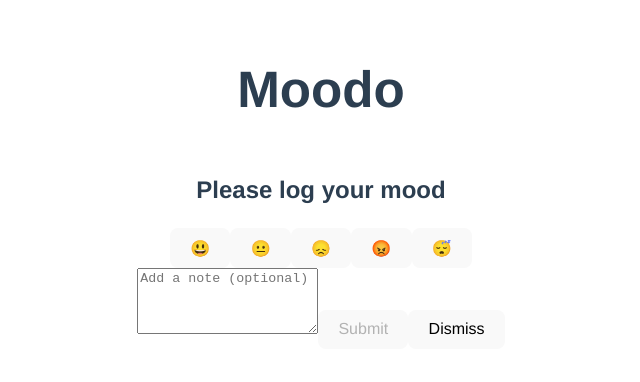
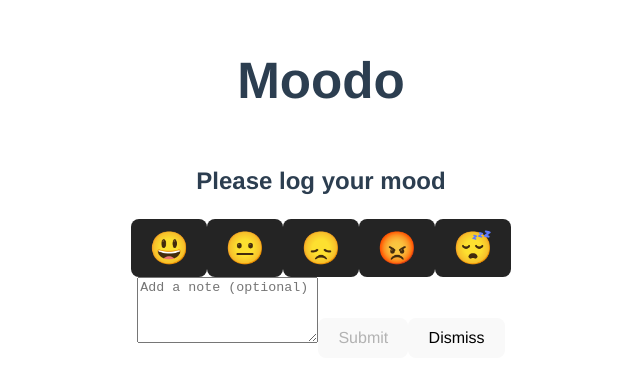
Before and after one commit to Moodo-dev/MoodoCore, a Vue app: page / in a window 1280 px wide. Shown: the part 244-626 px from the top of the page, without its empty margins (319-959 px from the left). Built offline with nearby package versions, Linux system fonts and the light colour scheme.

Commit message:
stylize the selector

```diff
--- a/src/components/MoodSelector.vue
+++ b/src/components/MoodSelector.vue
@@ -19,3 +19,23 @@ const props = defineProps<{ modelValue: string | null }>()
 const moods = ['😃', '😐', '😞', '😡', '😴'] //Probably change later?
 // TODO: find out a way to make it a slider? 👀
 </script>
+
+<style scoped>
+.moodSelector button {
+  font-size: 2rem;
+  padding: 0.5rem 1rem;
+  background-color: #242424; /*TODO: find a way to not use a certain color*/
+  border: 2px solid transparent;
+  cursor: pointer;
+
+  transition:
+    background 0.3s,
+    border-color 0.3s ease;
+}
+
+.moodSelector button.selected {
+  border-color: #975294;
+  background-color: #8b2f87;
+  border-radius: 8px;
+}
+</style>
```
